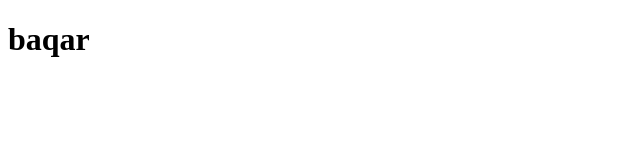
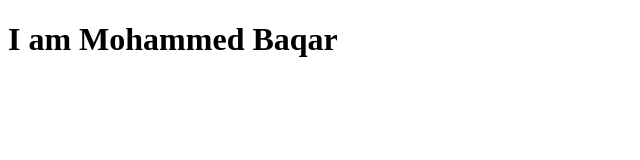
Before and after one commit to MohammedBaqar/web, a plain HTML site: page index.html in a window 1280 px wide. Shown: the whole page, without its empty margins (0-640 px from the left). Drawn offline with Linux system fonts and the light colour scheme.

Commit message:
Update index.html

```diff
--- a/index.html
+++ b/index.html
@@ -4,6 +4,6 @@
 	<title>welcome</title>
 </head>
 <body>
-<h1>baqar</h1>
+<h1>I am Mohammed Baqar</h1>
 </body>
 </html>
```
